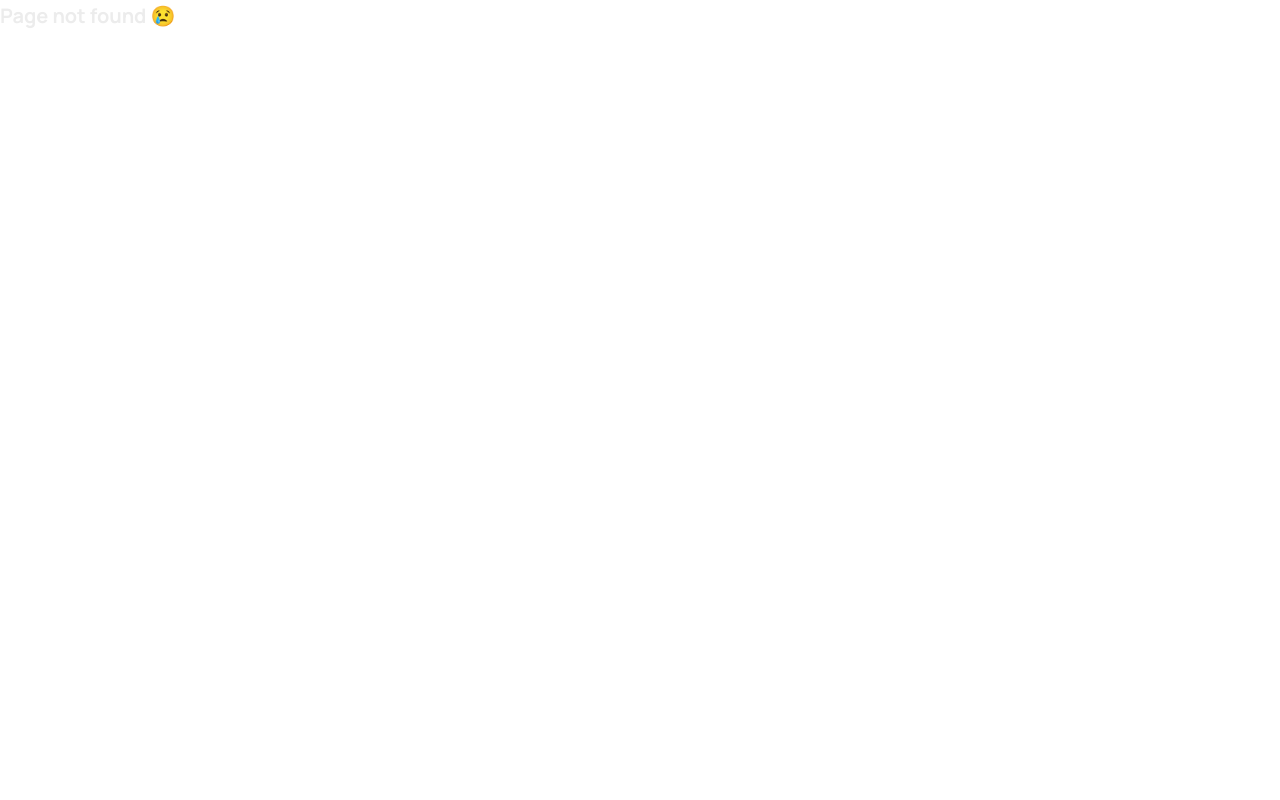
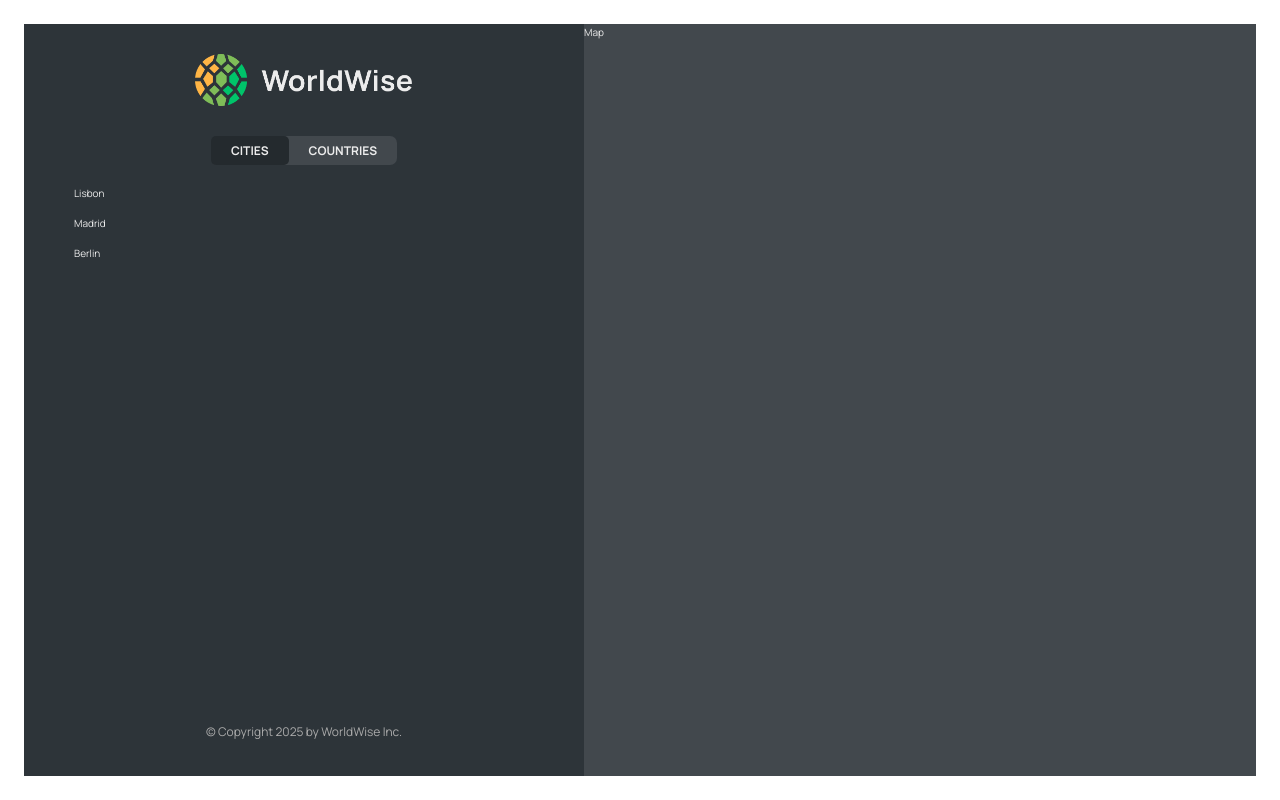
Before and after one commit to yakolga/worldwise, a React (Vite) app: page /app/cities in a window 1280 px wide. Before the commit this address had no page. Built offline with nearby package versions, Linux system fonts and the light colour scheme; data requests are answered from the project's data file.

Commit message:
citylist

```diff
--- a/package.json
+++ b/package.json
@@ -7,9 +7,11 @@
     "dev": "vite",
     "build": "vite build",
     "lint": "eslint . --ext js,jsx --report-unused-disable-directives --max-warnings 0",
-    "preview": "vite preview"
+    "preview": "vite preview",
+    "server": "json-server --watch data/cities.json --port 9000"
   },
   "dependencies": {
+    "json-server": "^1.0.0-beta.3",
     "react": "^18.2.0",
     "react-dom": "^18.2.0",
     "react-router-dom": "^6.30.1"
--- a/src/App.jsx
+++ b/src/App.jsx
@@ -5,15 +5,43 @@ import HomePage from "./pages/HomePage"
 import PageNotFound from "./pages/PageNotFound"
 import AppLayout from "./pages/AppLayout"
 import Login from "./pages/Login"
+import CityList from "./components/CityList"
+import { useEffect, useState } from "react"
+
+const BASE_URL = 'http://localhost:9000';
 
 function App() {
+  const [cities, setCities] = useState([]);
+  const [loading, setLoading] = useState(false);
+
+  useEffect(function() {
+    async function fetchCities() {
+      try {
+        setLoading(true);
+        const res = await fetch(`${BASE_URL}/cities`);
+        const data = await res.json();
+        setCities(data);
+      } catch (err){
+        alert('There was an error while loading a data')
+      } finally {
+        setLoading(false);
+      }
+    }
+    fetchCities();
+  }, []);
+
   return (
     <BrowserRouter>
     <Routes>
-      <Route path="/" element={<HomePage/>}/>
+      <Route index element={<HomePage/>}/>
       <Route path="product" element={<Product/>}/>
       <Route path="pricing" element={<Pricing/>}/>
-      <Route path="app" element={<AppLayout/>}/>
+      <Route path="app" element={<AppLayout/>}>
+        <Route index element={<p>List of cities</p>}></Route>
+        <Route path="cities" element={<CityList cities={cities} loading={loading}/>}></Route>
+        <Route path="countries" element={<p>Countries</p>}></Route>
+        <Route path="form" element={<p>Form</p>}></Route>
+      </Route>
       <Route path="login" element={<Login/>}/>
       <Route path="*" element={<PageNotFound/>}/>
     </Routes>
--- a/src/components/AppNav.jsx
+++ b/src/components/AppNav.jsx
@@ -1,8 +1,18 @@
+import { NavLink } from "react-router-dom";
 import styles from "./AppNav.module.css";
 
 function AppNav() {
     return (
-        <nav className={styles.nav}>App navigation</nav>
+        <nav className={styles.nav}>
+            <ul>
+                <li>
+                    <NavLink to="cities">Cities</NavLink>
+                </li>
+                <li>
+                    <NavLink to="countries">Countries</NavLink>
+                </li>
+            </ul>
+        </nav>
     )
 }
 
--- /dev/null
+++ b/src/components/CityItem.jsx
@@ -0,0 +1,9 @@
+function CityItem({city}) {
+    return (
+        <li>
+            {city.cityName}
+        </li>
+    )
+}
+
+export default CityItem;
--- /dev/null
+++ b/src/components/CityList.jsx
@@ -0,0 +1,16 @@
+import Spinner from '../components/Spinner';
+import CityItem from './CityItem';
+import styles from './CityList.module.css';
+
+function CityList({cities, loading}) {
+    if (loading) return <Spinner/>
+    return (
+        <ul className={styles.cityList}>
+            {cities.map(city => (
+                <CityItem city={city} key={city.id}/>
+            ))}
+        </ul>
+    )
+}
+
+export default CityList
--- a/src/components/SideBar.jsx
+++ b/src/components/SideBar.jsx
@@ -2,14 +2,14 @@ import styles from './Sidebar.module.css';
 import Logo from './Logo';
 import AppNav from './AppNav';
 import Footer from './Footer';
+import { Outlet } from 'react-router-dom';
 
 function Sidebar() {
     return(
         <div className={styles.sidebar}>
             <Logo/>
             <AppNav/>
-
-            <p>List of cities</p>
+            <Outlet/>
             <Footer/>
         </div>
     )
```
Also changed, not shown: 1 other file (tests, documents, lock files or other folders).
